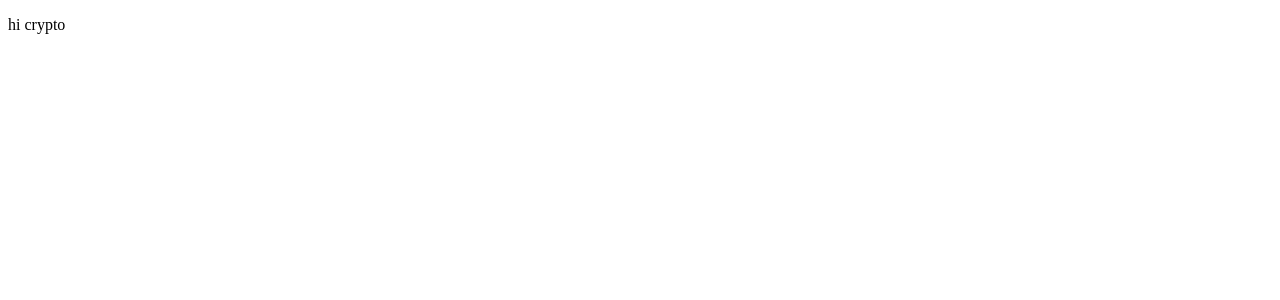
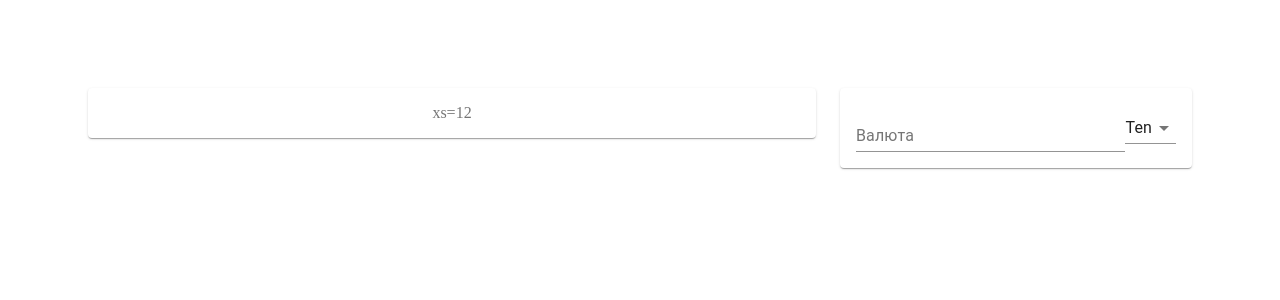
Before and after one commit to Dponya/CryptoConverter, a React (Create React App) app: page / in a window 1280 px wide. Shown: the top 300 px of the page. Built offline with nearby package versions, Linux system fonts and the light colour scheme.

Commit message:
feat: added material ui framework for styles. feat: added inputs and selects styles

```diff
--- a/package.json
+++ b/package.json
@@ -3,6 +3,7 @@
   "version": "0.1.0",
   "private": true,
   "dependencies": {
+    "@material-ui/core": "^4.11.2",
     "@testing-library/jest-dom": "^5.11.6",
     "@testing-library/react": "^11.2.2",
     "@testing-library/user-event": "^12.6.0",
--- a/src/App.tsx
+++ b/src/App.tsx
@@ -1,14 +1,58 @@
 import React from 'react';
+import Container from '@material-ui/core/Container';
+import Paper from '@material-ui/core/Paper';
+import Grid from '@material-ui/core/Grid';
+import { makeStyles } from '@material-ui/core/styles';
+import TextField from '@material-ui/core/TextField';
+import Select from '@material-ui/core/Select';
+import MenuItem from '@material-ui/core/MenuItem';
+
+
+const useStyles = makeStyles((theme) => ({
+  root: {
+    padding: theme.spacing(10),
+  },
+  paper: {
+    padding: theme.spacing(2),
+    textAlign: 'center',
+    color: theme.palette.text.secondary,
+  },
+  cryptoInputBox: {
+    display: 'flex',
+    alignItems: 'center',
+    justifyContent: 'space-b etween'
+  }
+}));
 
 function App() {
+  const classes = useStyles();
   return (
-    <div className="App">
-      <header className="App-header">
-        <p>
-          hi crypto
-        </p>
-      </header>
-    </div>
+    <Container maxWidth="lg" className={classes.root}>
+      <Grid container spacing={3}>
+        <Grid item xs={8}>
+          <Paper className={classes.paper}>xs=12</Paper>
+        </Grid>
+        <Grid item xs={4}>
+          <Paper className={classes.paper}>
+            <div className={classes.cryptoInputBox}>
+              <TextField fullWidth label="Валюта" />
+              <Select
+                labelId="demo-customized-select-label"
+                id="demo-customized-select"
+                value={10}
+              >
+                <MenuItem value="">
+                  <em>None</em>
+                </MenuItem>
+                <MenuItem value={10}>Ten</MenuItem>
+                <MenuItem value={20}>Twenty</MenuItem>
+                <MenuItem value={30}>Thirty</MenuItem>
+              </Select>
+            </div>
+          </Paper>
+        </Grid>
+      </Grid>
+    </Container>
   );
 }
 
```
Also changed, not shown: 2 other files (tests, documents, lock files or other folders).
